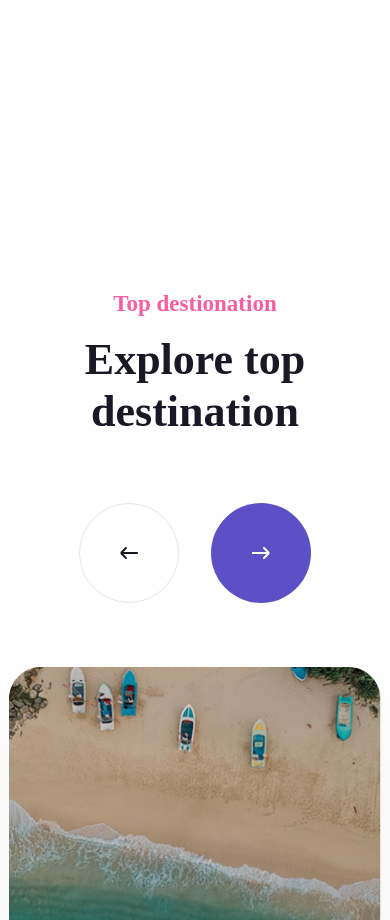
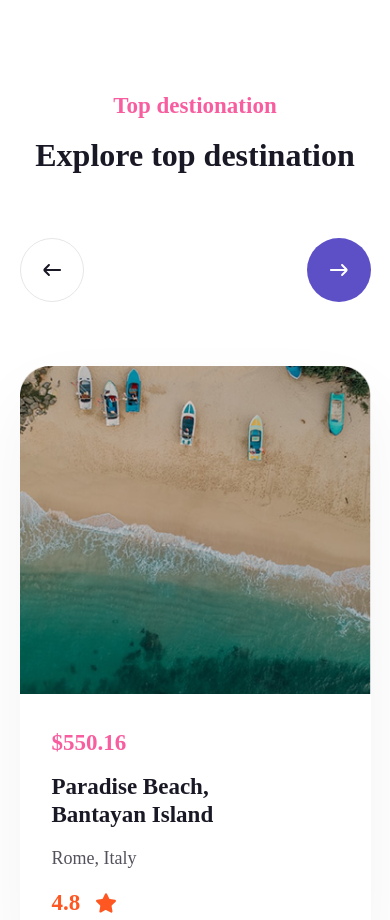
Before and after one commit to nickbforest/Homework10-Responsive, a plain HTML site: page index.html in a window 390 px wide. Shown: the part 940-1860 px from the top of the page. Drawn offline with Linux system fonts and the light colour scheme.

Commit message:
New Responsive

```diff
--- a/css/responsive.css
+++ b/css/responsive.css
@@ -116,4 +116,22 @@
     flex-direction: column;
     justify-content: center;
   }
+
+  .carousel-arrows {
+    width: 100%;
+  }
+
+  .arrow1-svg,
+  .arrow2-svg {
+    width: 64px;
+    height: 64px;
+  }
+
+  .carousel-heading {
+    font-weight: 700;
+    font-size: 32px;
+    line-height: 120%;
+    letter-spacing: 0%;
+    color: #191825;
+  }
 }
--- a/css/style.css
+++ b/css/style.css
@@ -69,10 +69,10 @@
 .hero-section {
   max-width: 1184px;
   width: 90%;
+  margin: 0 auto;
   display: flex;
   align-items: center;
   justify-content: center;
-  margin: 0 auto;
   padding: 64px 0;
 }
 
@@ -149,8 +149,11 @@
 /* Carousel */
 
 .carousel {
+  max-width: 1184px;
+  width: 90%;
   padding: 64px 0;
   margin-top: 198px;
+  margin: 0 auto;
 }
 
 .arrow1-svg {
@@ -180,13 +183,19 @@
 }
 
 .carousel-texts-arrows {
-  max-width: 1184px;
-  width: 100%;
+  /* width: 1184px;
+  width: 100%; */
   margin: 0 auto;
   display: flex;
   align-items: center;
   justify-content: center;
   justify-content: space-between;
+}
+
+.carousel-texts {
+  display: flex;
+  flex-direction: column;
+  row-gap: 16px;
 }
 
 .carousel-label {
@@ -206,16 +215,10 @@
   color: #191825;
 }
 
-.carousel-texts {
-  display: flex;
-  flex-direction: column;
-  row-gap: 16px;
-}
-
 /* Slides */
 
 .slider-1 {
-  width: 372px;
+  max-width: 372px;
   border-radius: 32px;
   box-shadow: 0px 32px 71px rgba(0, 0, 0, 0.05);
   display: flex;
@@ -296,9 +299,10 @@
 
 .travel-section {
   max-width: 1312px;
-  width: 100%;
+  width: 90%;
   display: flex;
   justify-content: space-between;
+  margin: 0 auto;
 }
 
 .img-travel-section {
```
Also changed, not shown: index.html (+4 -1 lines).
